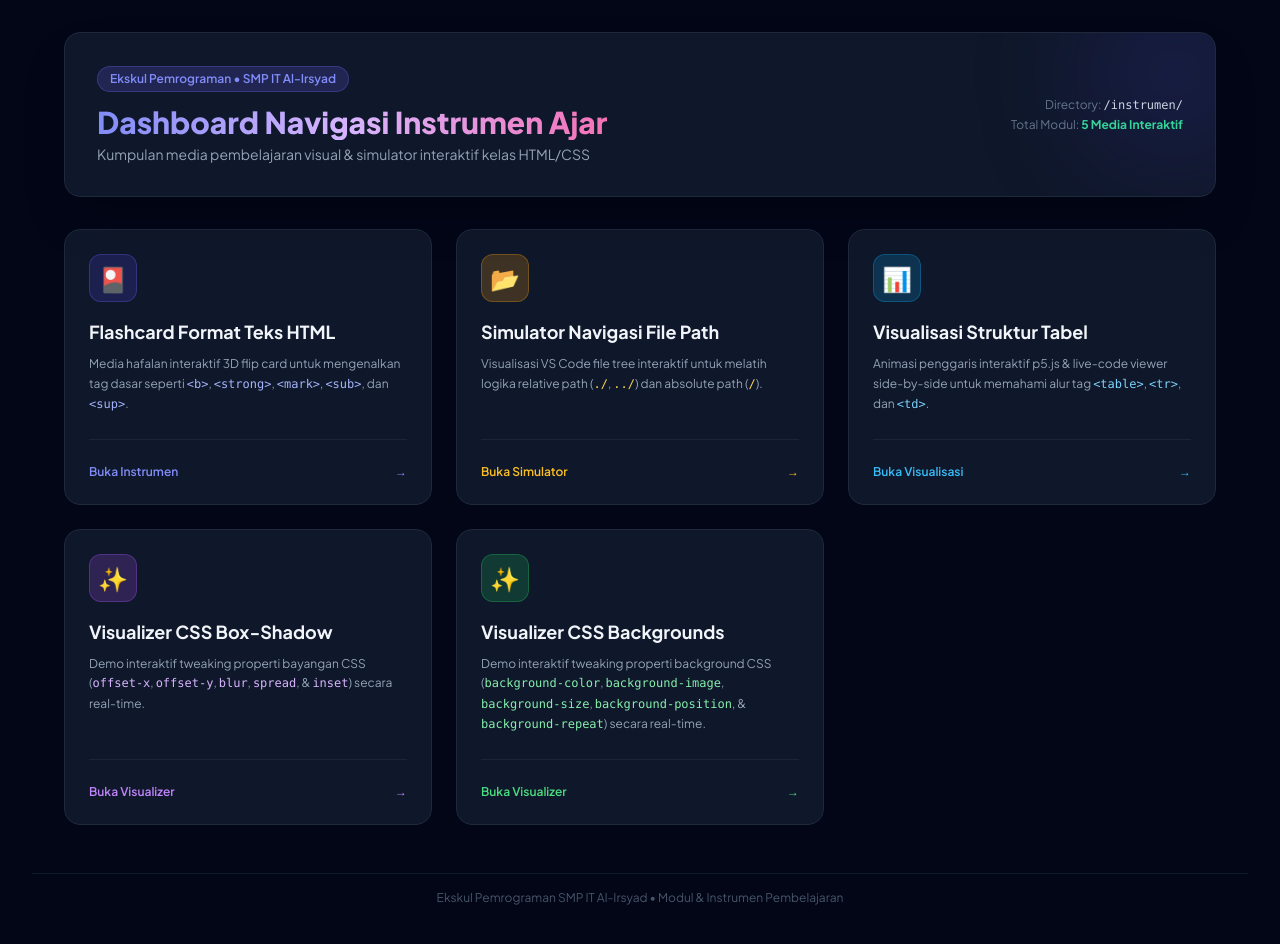
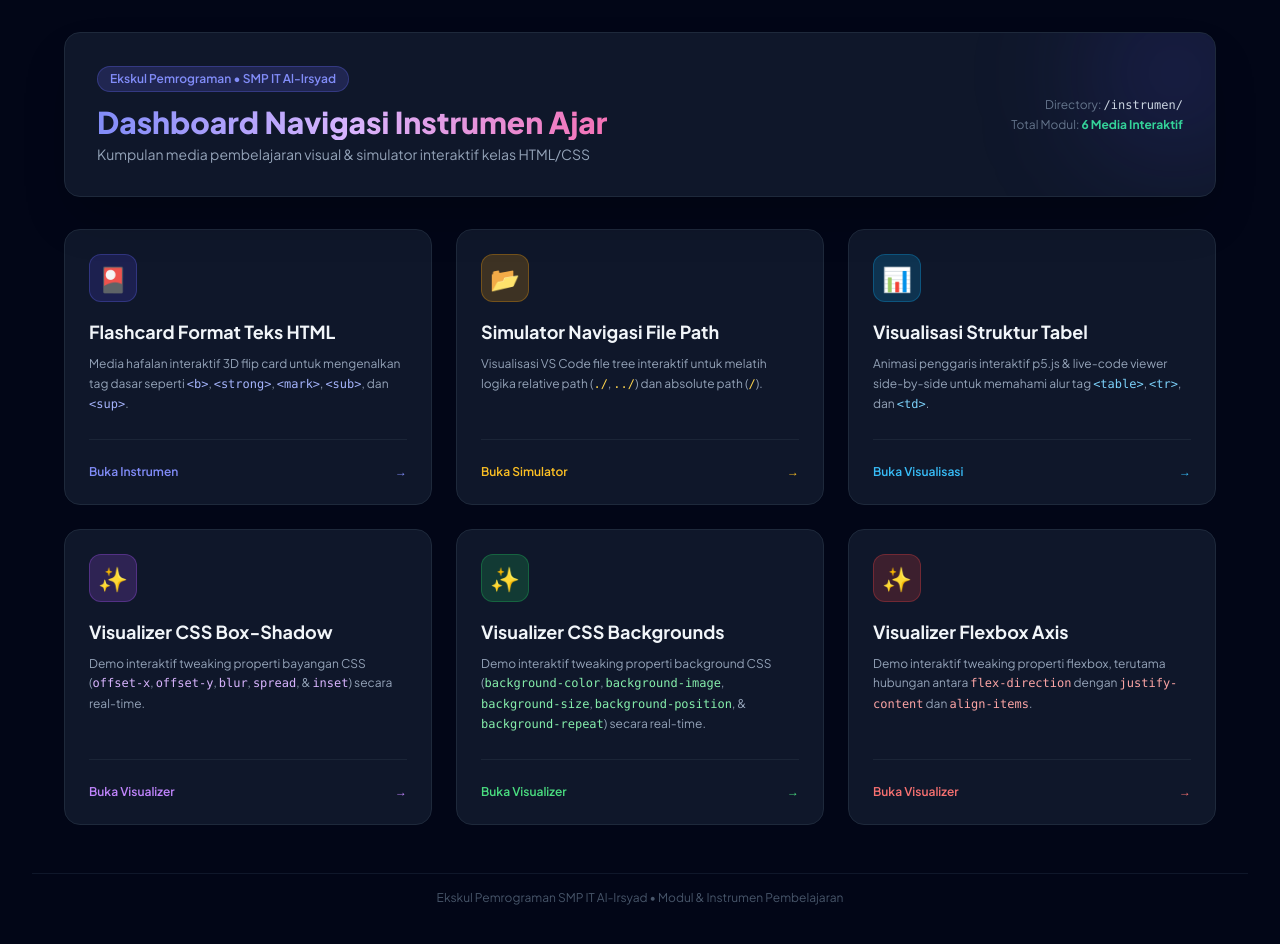
Before and after one commit to iwanharyatno/instrumen-ajar-programming, a plain HTML site: page index.html in a window 1280 px wide. Drawn offline with nearby package versions, Linux system fonts and the light colour scheme.

Commit message:
feat: update index

```diff
--- a/index.html
+++ b/index.html
@@ -33,7 +33,7 @@
                 </div>
                 <div class="text-left md:text-right text-xs text-slate-500 code-font">
                     <div>Directory: <span class="text-slate-300 font-mono">/instrumen/</span></div>
-                    <div class="mt-1">Total Modul: <span class="text-emerald-400 font-bold">5 Media Interaktif</span></div>
+                    <div class="mt-1">Total Modul: <span class="text-emerald-400 font-bold">6 Media Interaktif</span></div>
                 </div>
             </div>
         </header>
@@ -156,6 +156,29 @@
                 </div>
             </a>
 
+            <!-- Modul 7: CSS Flexbox Axis Visualizer -->
+            <a href="flexbox.html" class="group bg-slate-900 border border-slate-800 hover:border-red-500/60 rounded-2xl p-6 transition-all duration-300 hover:-translate-y-1 hover:shadow-2xl hover:shadow-red-500/10 flex flex-col justify-between">
+                <div class="space-y-4">
+                    <div class="flex items-center justify-between">
+                        <span class="w-12 h-12 rounded-xl bg-red-500/20 border border-red-500/30 flex items-center justify-center text-2xl group-hover:scale-110 transition-transform">
+                            ✨
+                        </span>
+                    </div>
+                    <div>
+                        <h2 class="text-lg font-bold text-slate-100 group-hover:text-red-400 transition-colors">
+                            Visualizer Flexbox Axis
+                        </h2>
+                        <p class="text-xs text-slate-400 mt-2 leading-relaxed">
+                            Demo interaktif tweaking properti flexbox, terutama hubungan antara <code class="text-red-300">flex-direction</code> dengan <code class="text-red-300">justify-content</code> dan <code class="text-red-300">align-items</code>.
+                        </p>
+                    </div>
+                </div>
+                <div class="pt-6 mt-6 border-t border-slate-800/80 flex items-center justify-between text-xs font-semibold text-red-400">
+                    <span>Buka Visualizer</span>
+                    <span class="group-hover:translate-x-1 transition-transform">→</span>
+                </div>
+            </a>
+
         </main>
 
     </div>
```
